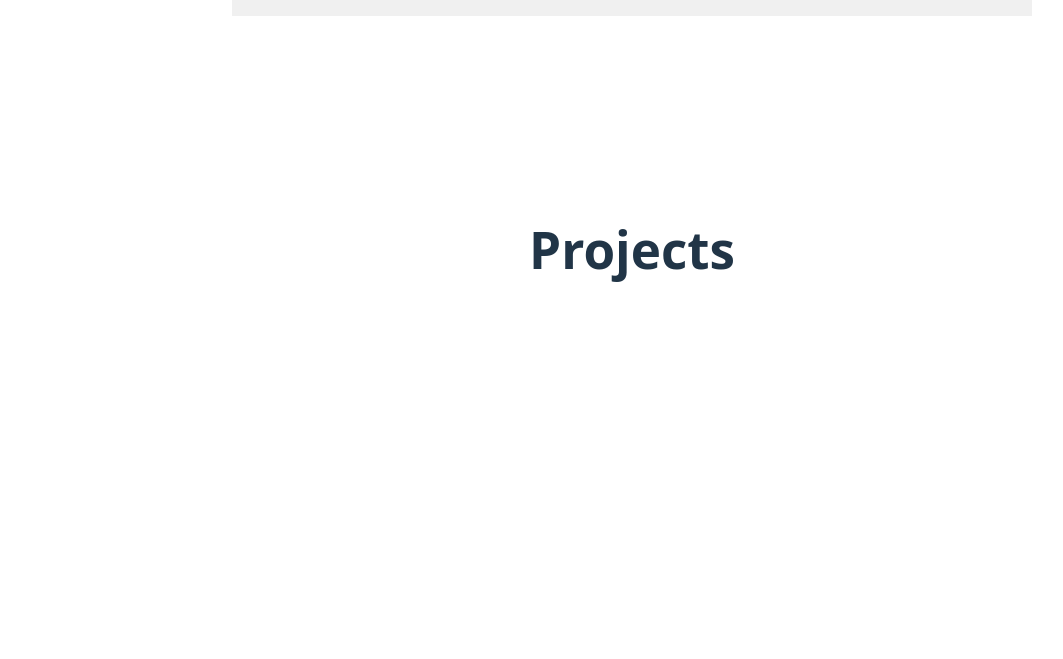
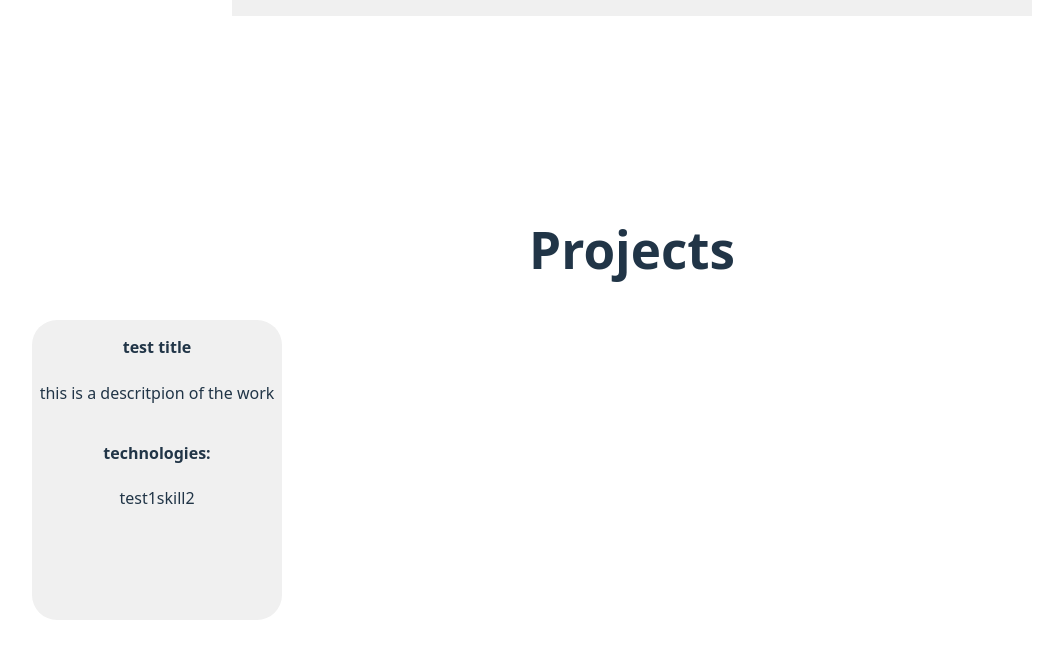
Before and after one commit to azazarino/portfolio-website, a React (Vite) app: page / in a window 1280 px wide. Shown: the part 1585-2244 px from the top of the page, without its empty margins (32-1095 px from the left). Built offline with nearby package versions, Linux system fonts and the light colour scheme.

Commit message:
added project cards

```diff
--- /dev/null
+++ b/src/components/projectCards.jsx
@@ -0,0 +1,16 @@
+import "../css/projectCards.css"
+
+function ProjectCards({ project }) {
+    return (
+        <div className="project-card">
+            <h4>{project.title}</h4>
+            <p>{project.description}</p>
+            <div className="skills">
+                <h4>technologies: </h4>
+                <p>{project.skills}</p>
+            </div>
+        </div>
+    )
+}
+
+export default ProjectCards
--- /dev/null
+++ b/src/css/projectCards.css
@@ -0,0 +1,10 @@
+.project-card {
+    width: 250px;
+    height: 300px;
+    background-color: #f0f0f0;
+    border-radius: 25px;
+}
+
+.project-card h4 {
+    padding-top: 15px;
+}
--- a/src/pages/projects.jsx
+++ b/src/pages/projects.jsx
@@ -1,5 +1,7 @@
 import { Element } from "react-scroll";
+import ProjectCards from "../components/projectCards";
 import '../css/projects.css'
+import { projectList } from "../service/projects";
 
 function Projects() {
     return (
@@ -7,6 +9,9 @@ function Projects() {
             <section id="projects-section">
                 <div className="projects-div">
                     <h1>Projects</h1>
+                    {projectList.map((project) => (
+                        <ProjectCards project={project} />
+                    ))}
                 </div>
             </section>
         </Element>
--- /dev/null
+++ b/src/service/projects.js
@@ -0,0 +1,8 @@
+export const projectList = [
+    {
+        "id": 1,
+        "title": "test title",
+        "description": "this is a descritpion of the work",
+        "skills": ["test1", "skill2"]
+    }
+];
```
